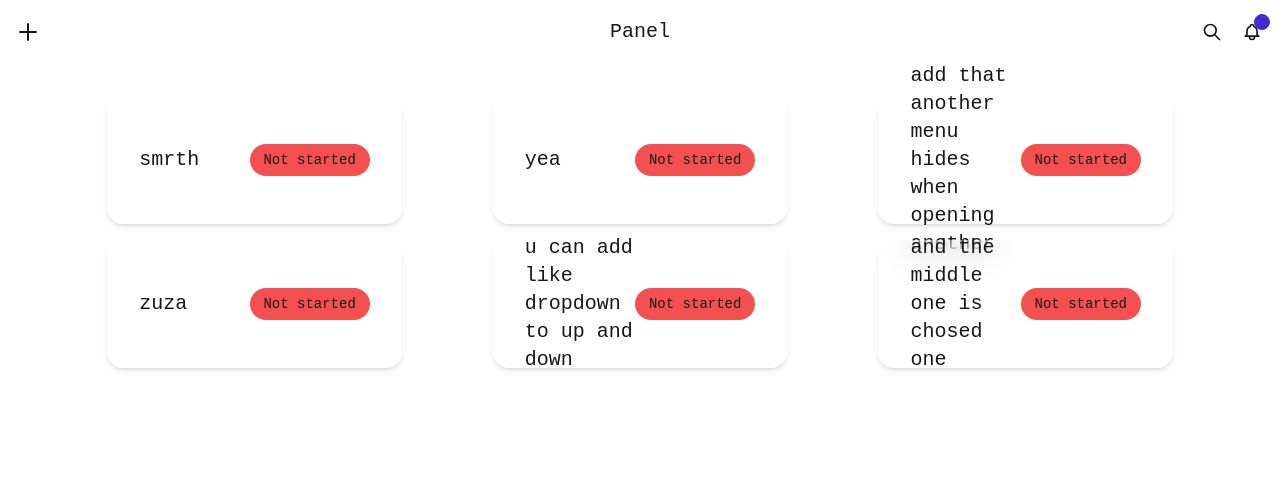
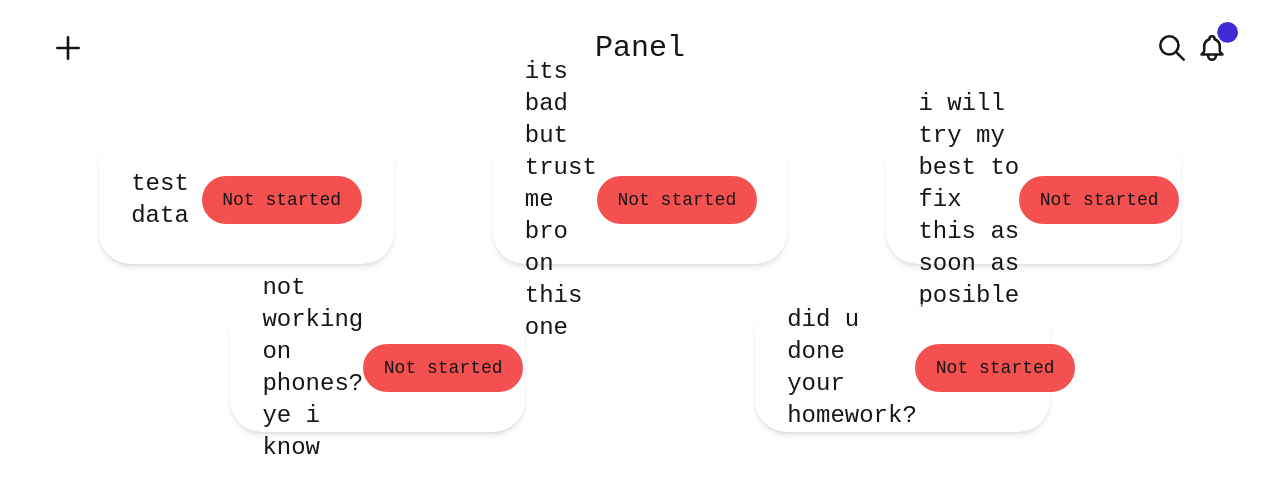
Before and after one commit to Pekos123/Planex, a Next.js app: page /panel in a window 1280 px wide. Shown: the top 492 px of the page. Built offline with nearby package versions, Linux system fonts and the light colour scheme; a web font is replaced by a local one; what tailwindcss-animated would draw is missing.

Commit message:
fixing design

```diff
--- a/app/components/PlusButton.tsx
+++ b/app/components/PlusButton.tsx
@@ -3,7 +3,7 @@ const PlusButton = ({ className, dataTheme }: { className?: string, dataTheme?:
     <button className={`btn btn-circle btn-ghost ${className || ''}`} data-theme={dataTheme}>
       <svg
         xmlns="http://www.w3.org/2000/svg"
-        className="h-6 w-6"
+        className="h-8 w-8"
         fill="none"
         viewBox="0 0 24 24"
         stroke="currentColor"
--- a/app/components/panel/PanelHeader.tsx
+++ b/app/components/panel/PanelHeader.tsx
@@ -2,22 +2,22 @@ import PlusButton from '../PlusButton'
 
 const PanelHeader = ({ className }: { className?: string }) => {
   return (
-    <div className={`navbar shadow-sm font-code ${className || ''}`}>
+    <div className={`navbar shadow-sm font-code h-24 px-12 ${className || ''}`}>
       <div className="navbar-start">
        <div className="plus-button">
         <PlusButton dataTheme="light"/>
        </div>
       </div>
       <div className="navbar-center">
-        <a className="text-xl">Panel</a>
+        <a className="text-3xl">Panel</a>
       </div>
       <div className="navbar-end">
-        <button className="btn btn-ghost btn-circle" data-theme="light">
-          <svg xmlns="http://www.w3.org/2000/svg" className="h-5 w-5" fill="none" viewBox="0 0 24 24" stroke="currentColor"> <path strokeLinecap="round" strokeLinejoin="round" strokeWidth="2" d="M21 21l-6-6m2-5a7 7 0 11-14 0 7 7 0 0114 0z" /> </svg>
+        <button className="btn btn-ghost btn-circle scale-130" data-theme="light">
+          <svg xmlns="http://www.w3.org/2000/svg" className="h-6 w-6" fill="none" viewBox="0 0 24 24" stroke="currentColor"> <path strokeLinecap="round" strokeLinejoin="round" strokeWidth="2" d="M21 21l-6-6m2-5a7 7 0 11-14 0 7 7 0 0114 0z" /> </svg>
         </button>
-        <button className="btn btn-ghost btn-circle" data-theme="light">
+        <button className="btn btn-ghost btn-circle scale-130" data-theme="light">
           <div className="indicator">
-            <svg xmlns="http://www.w3.org/2000/svg" className="h-5 w-5" fill="none" viewBox="0 0 24 24" stroke="currentColor"> <path strokeLinecap="round" strokeLinejoin="round" strokeWidth="2" d="M15 17h5l-1.405-1.405A2.032 2.032 0 0118 14.158V11a6.002 6.002 0 00-4-5.659V5a2 2 0 10-4 0v.341C7.67 6.165 6 8.388 6 11v3.159c0 .538-.214 1.055-.595 1.436L4 17h5m6 0v1a3 3 0 11-6 0v-1m6 0H9" /> </svg>
+            <svg xmlns="http://www.w3.org/2000/svg" className="h-6 w-6" fill="none" viewBox="0 0 24 24" stroke="currentColor"> <path strokeLinecap="round" strokeLinejoin="round" strokeWidth="2" d="M15 17h5l-1.405-1.405A2.032 2.032 0 0118 14.158V11a6.002 6.002 0 00-4-5.659V5a2 2 0 10-4 0v.341C7.67 6.165 6 8.388 6 11v3.159c0 .538-.214 1.055-.595 1.436L4 17h5m6 0v1a3 3 0 11-6 0v-1m6 0H9" /> </svg>
             <span className="badge badge-xs badge-primary indicator-item"></span>
           </div>
         </button>
--- a/app/components/panel/SelectBadgeDropdown.tsx
+++ b/app/components/panel/SelectBadgeDropdown.tsx
@@ -17,7 +17,7 @@ const Badge = ({className, badgeType, onClick}: {className?: string, badgeType:
   };
 
   return (
-    <div className={`${className || ''} font-code rounded-2xl ${bg[badgeType]} w-30 h-8 hover:shadow-md duration-200 my-5 flex items-center justify-center`} onClick={onClick}>{badgeTexts[badgeType]}</div>
+    <div className={`${className || ''} font-code rounded-4xl ${bg[badgeType]} text-lg w-40 h-12 hover:shadow-md duration-200 my-5 flex items-center justify-center`} onClick={onClick}>{badgeTexts[badgeType]}</div>
   );
 };
 
@@ -41,9 +41,9 @@ const SelectBadgeDropdown = () => {
 
   return (
     <div className="relative">
-      {isOpen && <Badge badgeType={firstDropdownBadge} onClick={() => {handleSelect('first') }}/>}
+      {isOpen && <Badge className="animate-jump-in animate-duration-200" badgeType={firstDropdownBadge} onClick={() => {handleSelect('first') }}/>}
       <Badge badgeType={badge} onClick={() => setIsOpen(!isOpen)} className={isOpen ? 'scale-90' : 'scale-100 hover:scale-105'}/>
-      {isOpen && <Badge badgeType={secDropdownBadge} onClick={() => handleSelect('sec')}/>}
+      {isOpen && <Badge className="animate-jump-in animate-duration-200" badgeType={secDropdownBadge} onClick={() => handleSelect('sec')}/>}
     </div>
   );
 };
--- a/app/components/panel/TaskElement.tsx
+++ b/app/components/panel/TaskElement.tsx
@@ -3,8 +3,8 @@ import SelectBadgeDropdown from "./SelectBadgeDropdown";
 const TaskElement = ({title} : {title: string}) => {
   return (
     <>
-      <div className="w-[23vw] h-[10vw] bg-white/5 backdrop-filter backdrop-blur-lg relative flex items-center justify-between px-8 rounded-2xl shadow-md hover:scale-101 transition-all duration-300 ease-in-out">
-        <p className="text-xl w-[10vw] font-code">{title}</p>
+      <div className="w-[23vw] h-[10vw] bg-white/5 backdrop-filter backdrop-blur-lg relative flex items-center justify-between px-8 rounded-4xl shadow-md hover:scale-101 transition-all duration-300 ease-in-out">
+        <p className="text-2xl w-[10vw] font-code">{title}</p>
         <SelectBadgeDropdown />
       </div>
     </>
--- a/app/panel/page.tsx
+++ b/app/panel/page.tsx
@@ -4,20 +4,20 @@ import TaskElement from '../components/panel/TaskElement';
 export default function Panel() {
 
   const data = [
-    "smrth",
-    "yea",
-    "add that another menu hides when opening another",
-    "zuza",
-    "u can add like dropdown to up and down",
-    "and the middle one is chosed one",];
+    "test data",
+    "its bad but trust me bro on this one",
+    "i will try my best to fix this as soon as posible",
+    "not working on phones? ye i know",
+    "did u done your homework?"
+  ];
 
   return(
     <main className="animate-delay-300 animate-fade animate-once animate-ease-out flex items-center justify-center flex-col">
       <Header className=" shadow-md shadow-white/30"/>
-      <ul className='list p-8 justify-evenly gap-4 flex flex-row flex-wrap'>
-        {data.map((item, index) => (
-          <li key={index}><TaskElement title={item}/></li>
-        ))}
+        <ul className='list p-8 justify-evenly gap-6 flex flex-row flex-wrap'>
+          {data.map((item, index) => (
+            <li key={index} className="p-2"><TaskElement title={item}/></li>
+          ))}
       </ul>
     </main>
   );
```
